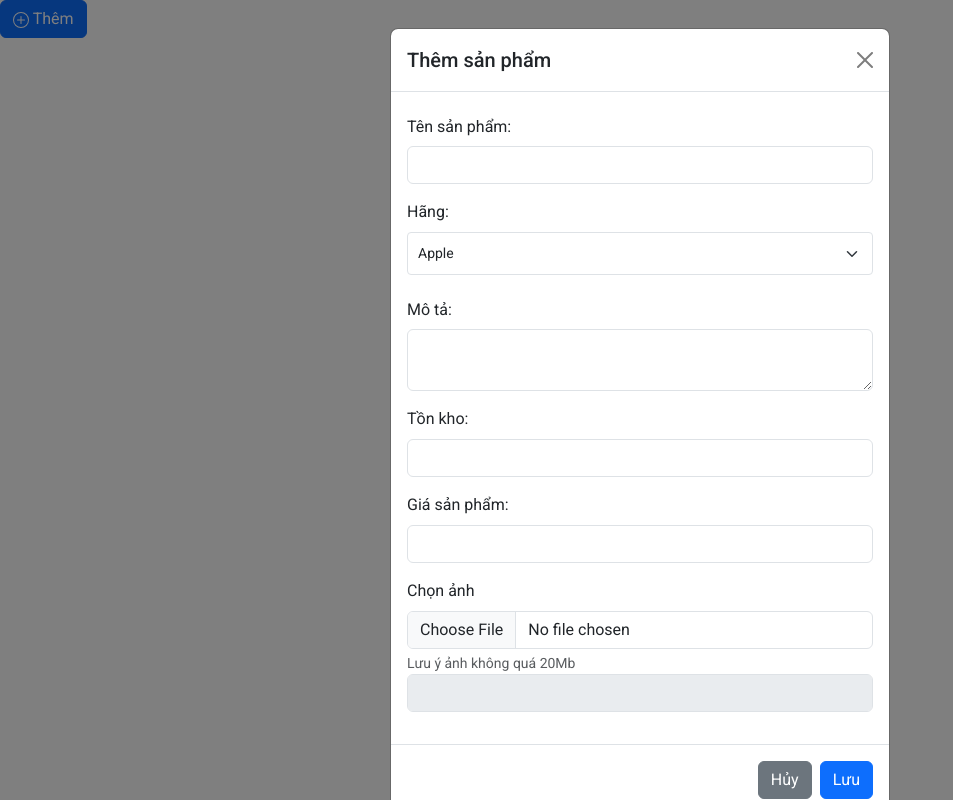
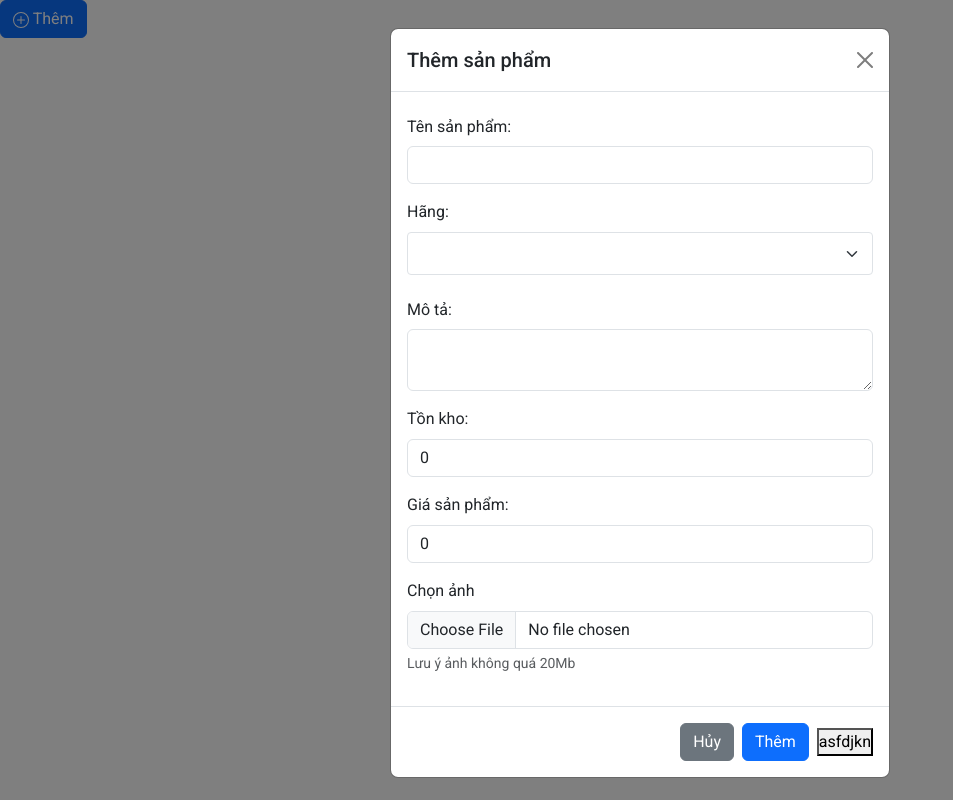
Before and after one commit to NGUYENCONGANHTU/DoAnTotNghiep, a Vue app: page /PlusProduct in a window 1280 px wide. Both pictures are taken after a click on the button "Thêm". Shown: the whole page, without its empty margins (0-953 px from the left). Built offline with nearby package versions, Linux system fonts and the light colour scheme.

Commit message:
update code

```diff
--- a/package.json
+++ b/package.json
@@ -9,9 +9,12 @@
     "preview": "vite preview"
   },
   "dependencies": {
+    "@vueuse/core": "^10.10.0",
     "bootstrap": "^5.3.3",
+    "firebase": "^10.12.2",
     "vue": "^3.4.21",
-    "vue-router": "^4.3.0"
+    "vue-router": "^4.3.0",
+    "vue3-toastify": "^0.2.1"
   },
   "devDependencies": {
     "@vitejs/plugin-vue": "^5.0.4",
--- a/src/components/EditProduct/PlusProduct.vue
+++ b/src/components/EditProduct/PlusProduct.vue
@@ -14,40 +14,25 @@
             class="bi bi-plus-circle"
             viewBox="0 0 16 16"
         >
-      <path
-        d="M8 15A7 7 0 1 1 8 1a7 7 0 0 1 0 14m0 1A8 8 0 1 0 8 0a8 8 0 0 0 0 16"
-      />
+            <path d="M8 15A7 7 0 1 1 8 1a7 7 0 0 1 0 14m0 1A8 8 0 1 0 8 0a8 8 0 0 0 0 16" />
             <path
                 d="M8 4a.5.5 0 0 1 .5.5v3h3a.5.5 0 0 1 0 1h-3v3a.5.5 0 0 1-1 0v-3h-3a.5.5 0 0 1 0-1h3v-3A.5.5 0 0 1 8 4"
             />
         </svg>
         Thêm
     </button>
-  <div
-    class="modal fade"
-    id="PlusProduct"
-    tabindex="-1"
-    aria-labelledby="exampleModalLabel"
-    aria-hidden="true"
-  >
+    <div class="modal fade" id="PlusProduct" tabindex="-1" aria-labelledby="exampleModalLabel" aria-hidden="true">
         <div class="modal-dialog">
             <div class="modal-content">
                 <div class="modal-header">
                     <h1 class="modal-title fs-5" id="exampleModalLabel">Thêm sản phẩm</h1>
-          <button
-            type="button"
-            class="btn-close"
-            data-bs-dismiss="modal"
-            aria-label="Close"
-          ></button>
+                    <button type="button" class="btn-close" data-bs-dismiss="modal" aria-label="Close"></button>
                 </div>
+                <form @submit.prevent="addProduct">
                     <div class="modal-body">
-          <form>
                         <div class="mb-3">
-              <label for="recipient-name" class="col-form-label"
-                >Tên sản phẩm:</label
-              >
-              <input type="text" class="form-control" id="recipient-name" />
+                            <label for="recipient-name" class="col-form-label">Tên sản phẩm:</label>
+                            <input type="text" class="form-control" id="recipient-name" v-model="product.name" />
                         </div>
                         <div class="mb-3">
                             <label for="brand" class="form-label">Hãng:</label
@@ -55,16 +40,17 @@
                                 class="form-select form-select-sm mb-3"
                                 aria-label="Large select example"
                                 fdprocessedid="kijs1k"
+                                v-model="product.brand"
                             >
-                <option value="Tide">Apple</option>
-                <option value="Gain">SamSung</option>
-                <option value="Persil">Xiaomi</option>
-                <option value="Persil">Oppo</option>
+                                <option value="Apple">Apple</option>
+                                <option value="SamSung">SamSung</option>
+                                <option value="Xiaomi">Xiaomi</option>
+                                <option value="Oppo">Oppo</option>
                             </select>
                         </div>
                         <div class="mb-3">
                             <label for="message-text" class="col-form-label">Mô tả:</label>
-              <textarea class="form-control" id="message-text"></textarea>
+                            <textarea class="form-control" id="message-text" v-model="product.description"></textarea>
                         </div>
                         <div class="mb-3">
                             <label for="quantity" class="form-label">Tồn kho:</label
@@ -75,6 +61,7 @@
                                 id="quantity"
                                 aria-describedby="quantityID"
                                 fdprocessedid="w0mucc"
+                                v-model="product.quantity"
                             />
                         </div>
                         <div class="mb-3">
@@ -86,6 +73,7 @@
                                 id="quantity"
                                 aria-describedby="quantityID"
                                 fdprocessedid="w0mucc"
+                                v-model="product.price"
                             />
                         </div>
                         <div class="mb-3">
@@ -98,10 +86,9 @@
                                 id="imageUrl"
                                 placeholder=""
                                 aria-describedby="fileHelpId"
+                                @change="(e) => uploadImage(e)"
                             />
-              <div id="fileHelpId" class="form-text">
-                Lưu ý ảnh không quá 20Mb
-              </div>
+                            <div id="fileHelpId" class="form-text">Lưu ý ảnh không quá 20Mb</div>
                             <div
                                 class="progress"
                                 role="progressbar"
@@ -112,10 +99,11 @@
                                 style="display: none"
                             >
                                 <div
+                                    v-if="updateProgress > 0"
                                     class="progress-bar progress-bar-striped progress-bar-animated"
-                  style="width: 0%"
+                                    :style="`width: ${updateProgress}%`"
                                 >
-                  0%
+                                    {{ `${updateProgress}%` }}
                                 </div>
                             </div>
                             <div class="mb-3">
@@ -128,26 +116,93 @@
                                     placeholder=""
                                     disabled=""
                                     fdprocessedid="xohzq"
+                                    v-model="product.imageUrl"
+                                    v-if="product.imageUrl != ''"
                                 />
                             </div>
                         </div>
-          </form>
                     </div>
                     <div class="modal-footer">
-          <button
-            type="button"
-            class="btn btn-secondary"
-            data-bs-dismiss="modal"
-          >
-            Hủy
+                        <button type="button" class="btn btn-secondary" data-bs-dismiss="modal">Hủy</button>
+                        <button type="submit" class="btn btn-primary">
+                            <div v-if="loading" class="spinner-border" role="status" style="width: 1rem; height: 1rem">
+                                <span class="visually-hidden">Loading...</span>
+                            </div>
+                            <span v-else>Thêm</span>
                         </button>
-          <button type="button" class="btn btn-primary">Lưu</button>
+                        <button type="button" @click="testToast">asfdjkn</button>
                     </div>
+                </form>
             </div>
         </div>
     </div>
 </template>
-<script setup></script>
+<script setup>
+import { ref } from "vue";
+import { collection, addDoc } from "firebase/firestore";
+import { db } from "@/firebase";
+import { toast } from "vue3-toastify";
+import { getStorage, ref as refStorage, uploadBytesResumable, getDownloadURL } from "firebase/storage";
+
+const storage = getStorage();
+
+const product = ref({
+    name: "",
+    brand: "",
+    description: "",
+    quantity: 0,
+    price: 0,
+    imageUrl: "",
+});
+const updateProgress = ref(0);
+const loading = ref(false);
+
+const uploadImage = (e) => {
+    // lấy thông tin hình ảnh
+    const image = e.target.files[0];
+    // lấy đuôi file hình ảnh
+    const imageExtension = image.name.split(".").pop();
+    // đường link upload lên firebase
+    const storageRef = refStorage(storage, `products/${Date.now()}.${imageExtension}`);
+
+    // bắt đầu upload ảnh lên storage
+    const uploadTask = uploadBytesResumable(storageRef, image);
+
+    // quá trình load ảnh
+    uploadTask.on(
+        "state_changed",
+        (snapshot) => {
+            const progress = (snapshot.bytesTransferred / snapshot.totalBytes) * 100;
+            updateProgress.value = progress;
+            switch (snapshot.state) {
+                case "paused":
+                    console.log("Upload is paused");
+                    break;
+                case "running":
+                    console.log("Upload is running");
+                    break;
+            }
+        },
+        (error) => {
+            toast.error("Có lỗi xảy ra");
+            console.eror(error);
+        },
+        () => {
+            getDownloadURL(uploadTask.snapshot.ref).then((downloadURL) => {
+                product.value.imageUrl = downloadURL;
+            });
+        }
+    );
+};
+// Hàm thêm sản phẩm
+const addProduct = async () => {
+    loading.value = true;
+    const docRef = await addDoc(collection(db, "products"), product.value);
+
+    loading.value = false;
+    toast.success("Thêm sản phẩm thành công");
+};
+</script>
 <style scoped>
 .form-select-sm {
     padding: 10px;
--- /dev/null
+++ b/src/firebase.js
@@ -0,0 +1,21 @@
+// Import the functions you need from the SDKs you need
+import { initializeApp } from "firebase/app";
+import { getFirestore } from "firebase/firestore";
+// TODO: Add SDKs for Firebase products that you want to use
+// https://firebase.google.com/docs/web/setup#available-libraries
+
+// Your web app's Firebase configuration
+const firebaseConfig = {
+    apiKey: "AIzaSyBl4a1eShpkenfaGOEXqPOmciAVp0dXMas",
+    authDomain: "cellinfo-a4e89.firebaseapp.com",
+    projectId: "cellinfo-a4e89",
+    storageBucket: "cellinfo-a4e89.appspot.com",
+    messagingSenderId: "218985066787",
+    appId: "1:218985066787:web:36fb7f836f1034ac409c96",
+};
+
+// Initialize Firebase
+const app = initializeApp(firebaseConfig);
+export const db = getFirestore(app);
+
+export default app;
--- a/src/main.js
+++ b/src/main.js
@@ -5,8 +5,16 @@ import App from "./App.vue";
 import router from "./router";
 import "bootstrap"; // Import Bootstrap CSS
 import "bootstrap/dist/css/bootstrap.min.css"; // Import Bootstrap JS
+
+// import 2 dòng thông báo
+import Vue3Toasity from "vue3-toastify";
+import "vue3-toastify/dist/index.css";
 const app = createApp(App);
 
 app.use(router);
+app.use(Vue3Toasity, {
+    autoClose: 3000,
 
+    // ...
+});
 app.mount("#app");
--- a/src/views/Product.vue
+++ b/src/views/Product.vue
@@ -1,9 +1,7 @@
 <template>
     <layout>
         <div class="container px-0">
-      <div
-        class="text-container d-flex align-items-center ml-2 mt-4 justify-content-center"
-      >
+            <div class="text-container d-flex align-items-center ml-2 mt-4 justify-content-center">
                 <h4 class="text">TOÀN BỘ SẢN PHẨM</h4>
             </div>
             <table class="table table-striped mt-3">
```
Also changed, not shown: 1 other file (tests, documents, lock files or other folders). Lines whose indentation alone changed are shown as unchanged.
